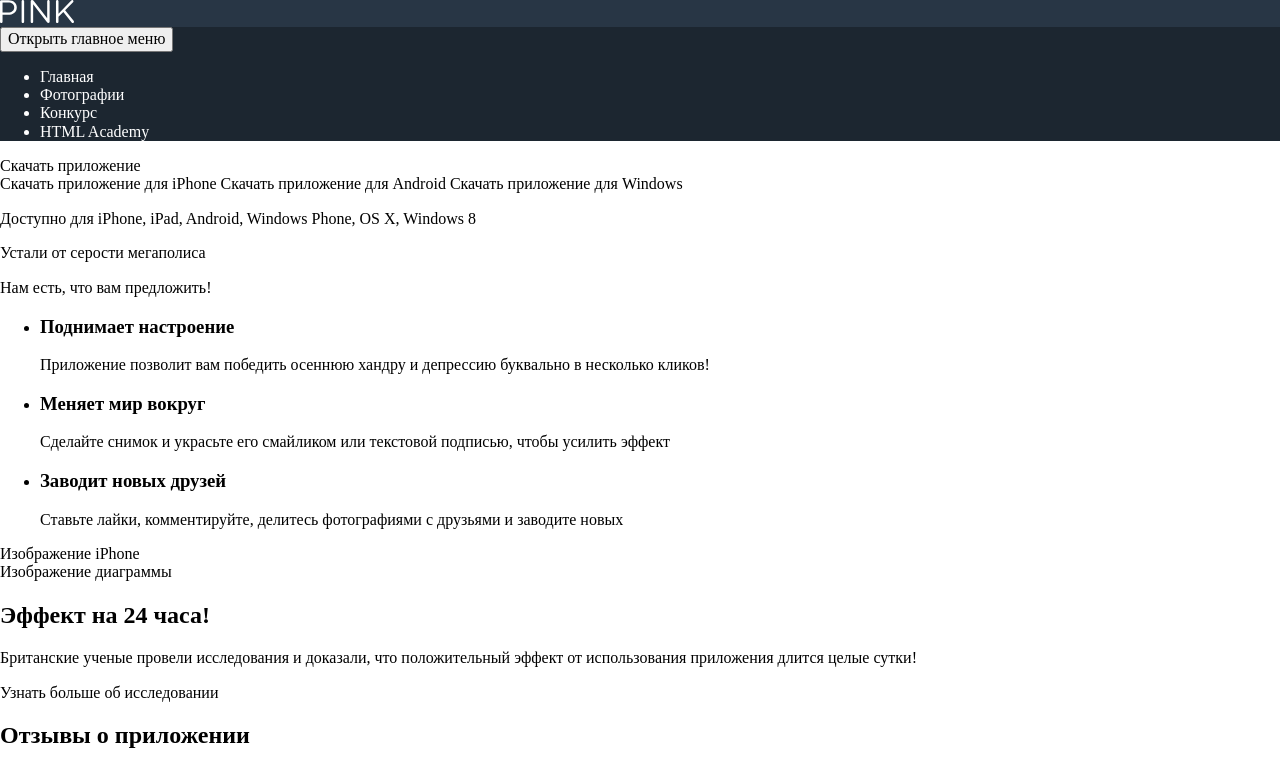
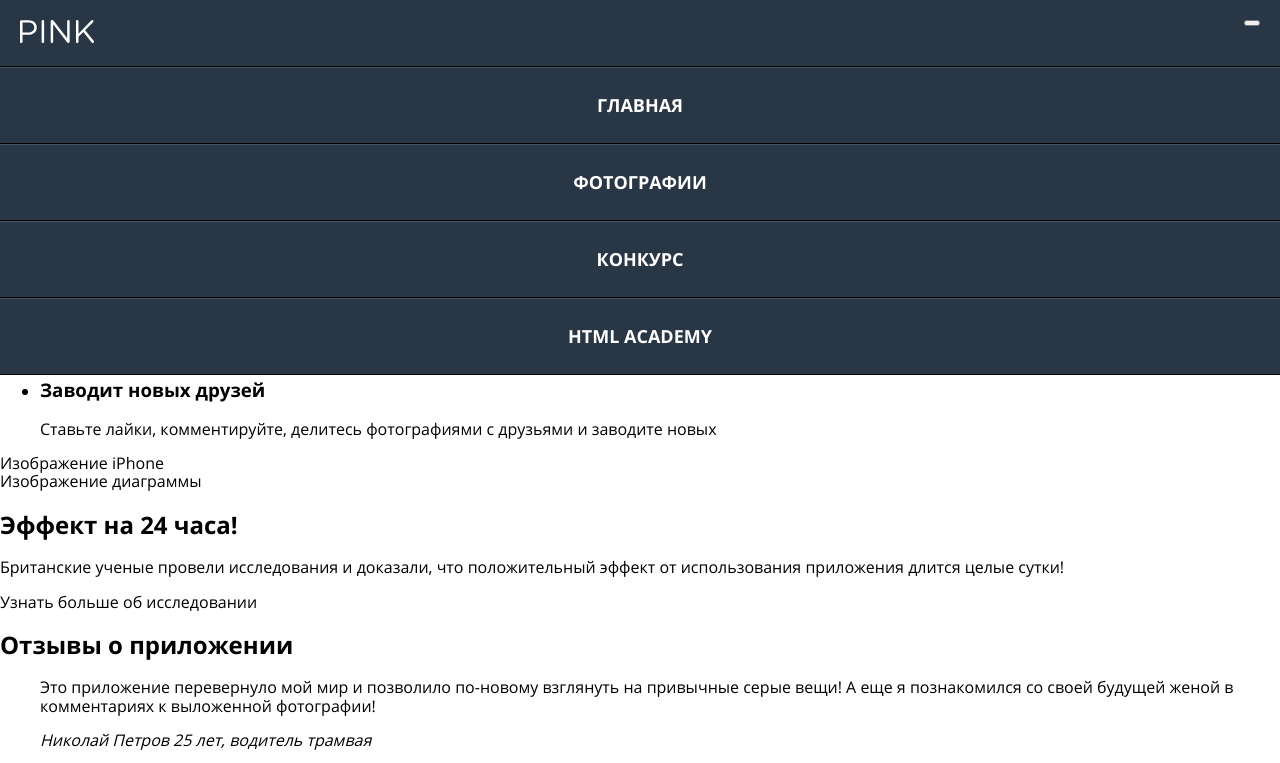
Before and after one commit to emet18/pink, a website: page source/index.html in a window 1280 px wide. Shown: the top 763 px of the page. Drawn offline with Linux system fonts and the light colour scheme.

Commit message:
Верстка мобильного меню

```diff
--- a/source/index.html
+++ b/source/index.html
@@ -6,21 +6,21 @@
   <link href="css/style.css" rel="stylesheet">
 </head>
 <body>
-  <header class="page-header">
+  <header class="page-header page-header--visible-menu">
     <a class="logo page-header__logo" href="#">
       <img src="img/logo-pink-white-mobile.svg" title="Логотип Pink" width="74" height="23">
     </a>
+    <button class="main-nav__toogle">Открыть главное меню</button>
     <nav class="main-nav">
-      <button class="main-nav__toogle">Открыть главное меню</button>
       <ul class="main-nav__list">
         <li class="main-nav__item">
           <a href="#" class="main-nav__item-link" title="Главная">Главная</a>
         </li>
         <li class="main-nav__item">
-          <a href="#" class="main-nav__item-link" title="Фотографии">Фотографии</a>
+          <a href="photo.html" class="main-nav__item-link" title="Фотографии">Фотографии</a>
         </li>
         <li class="main-nav__item">
-          <a href="#" class="main-nav__item-link" title="Конкурс">Конкурс</a>
+          <a href="form.html" class="main-nav__item-link" title="Конкурс">Конкурс</a>
         </li>
         <li class="main-nav__item">
           <a href="#" class="main-nav__item-link" title="HTML Academy">HTML Academy</a>
--- a/source/less/baseframes.less
+++ b/source/less/baseframes.less
@@ -20,6 +20,20 @@
        url("../fonts/opensansbold.woff") format('woff');
   font-weight: 700;
   font-style: normal;
+}
+
+*,
+*::before,
+*::after {
+  box-sizing: inherit;
+}
+
+html {
+  box-sizing: border-box;
+}
+
+body {
+  font-family: "Open Sans", "Arial", sans-serif;
 }
 
 a {
--- a/source/less/header.less
+++ b/source/less/header.less
@@ -1,8 +1,67 @@
 .page-header {
-  background-color: @blue;
+  display: flex;
+  flex-direction: column;
+
+  justify-content: space-around;
+  background-color: fade(@black, 30%);
   color: @white;
+
+  &__logo {
+    padding: 20px;
+  }
+
+  &--visible-menu {
+    background-color: @blue;
+  }
+
+  &--visible-menu .main-nav__list {
+    display: block;
+  }
 }
 
 .main-nav {
-    background-color: fade(@black, 30%);
+
+  position: relative;
+
+  width: 100%;
+
+  background-color: @blue;
+
+  &__toogle {
+    position: absolute;
+    z-index: 1;
+    right: 20px;
+    top: 20px;
+
+    font-size: 0;
+  }
+  &__list {
+    .list-off();
+    display: none;
+    position: absolute;
+    top: 0;
+    left: 0;
+
+    width: 100%;
+
+    text-align: center;
+    text-transform: uppercase;
+    font-weight: bold;
+    .font(18px, 32px);
+  }
+
+  &__item {
+    background-color: @blue;
+    border-top: 1px solid @black;
+    box-shadow: inset 0 1px 0 fade(@white, 15%);
+  }
+
+  &__item:last-of-type {
+    border-bottom: 1px solid @black;
+  }
+
+  &__item-link {
+    display: block;
+    padding: 22px 0;
+  }
 }
```
Also changed, not shown: source/css/style.css, 1 other file.
